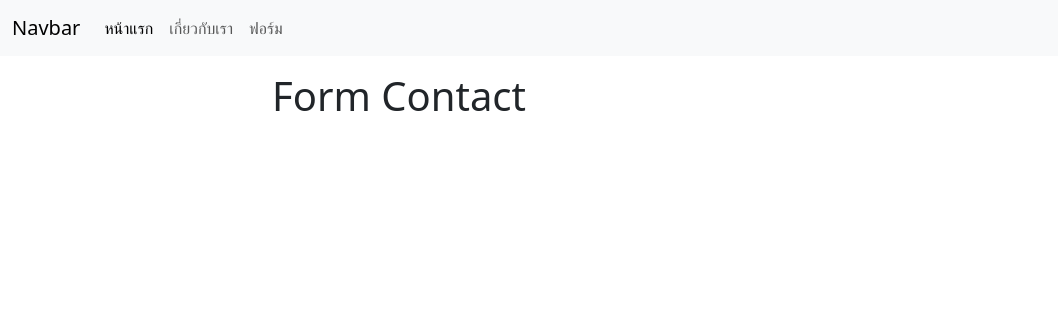
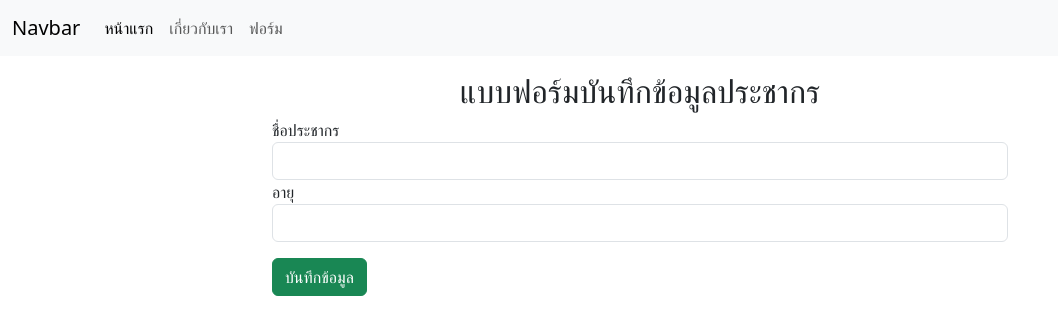
Before and after one commit to SorawitZongkun/django-framwork, a Django app: page /form/ in a window 1280 px wide. Shown: the top 335 px of the page, without its empty margins (0-1058 px from the left). Run offline with Django 4.2, Linux system fonts and the light colour scheme.

Commit message:
add data

```diff
--- a/myapp/templates/form.html
+++ b/myapp/templates/form.html
@@ -5,5 +5,18 @@
 {% endblock %}
 
 {% block content %}
-  <h1>Form Contact</h1>
+  <h2 class="text-center">แบบฟอร์มบันทึกข้อมูลประชากร</h2>
+
+  <form method="post" action="/form/">
+    {% csrf_token %}
+    <div class="form-group">
+      <label for="name">ชื่อประชากร</label>
+      <input type="text" name="name" class="form-control">
+    </div>
+    <div class="form-group mb-3">
+      <label for="age">อายุ</label>
+      <input type="number" name="age" class="form-control">
+    </div>
+    <input type="submit" value="บันทึกข้อมูล" class="btn btn-success">
+  </form>
 {% endblock %}
--- a/myapp/views.py
+++ b/myapp/views.py
@@ -1,6 +1,7 @@
-from django.shortcuts import render
+from django.shortcuts import render, redirect
 from django.http import HttpResponse
 from myapp.models import Person
+from django.contrib import messages
 
 # Create your views here.
 
@@ -17,4 +18,21 @@ def about(request):
 
 
 def form(request):
-    return render(request, 'form.html')
+    if request.method == "POST":
+        # รับข้อมูล
+        name = request.POST['name']
+        age = request.POST['age']
+        print(name, age)
+
+        # บันทึกข้อมูล
+        person = Person.objects.create(
+            name = name,
+            age = age
+        )
+        person.save()
+        messages.success(request, "บันทึกข้อมูลเรียบร้อยแล้ว")
+
+        # เปลี่ยนเส้นทาง
+        return redirect("/")
+    else:
+        return render(request, 'form.html')
```
Also changed, not shown: myapp/templates/index.html (+11 -0 lines), db.sqlite3.
